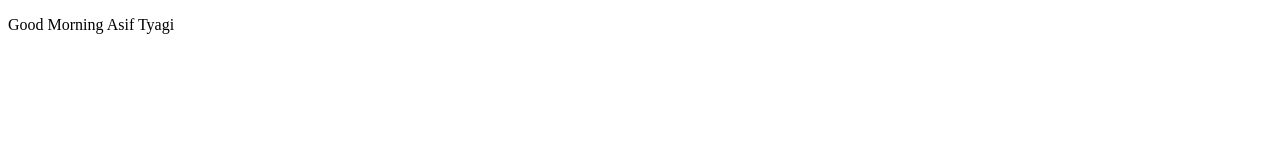
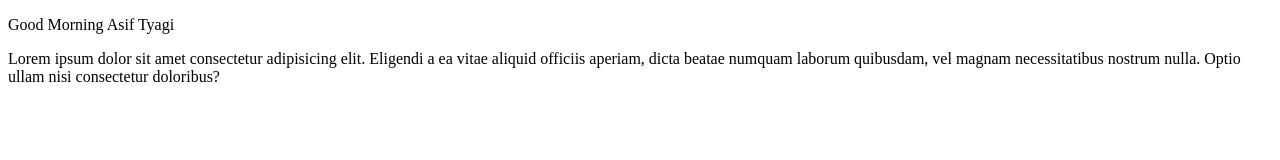
Before and after one commit to Tyagiboy0033/project, a plain HTML site: page index.html in a window 1280 px wide. Drawn offline with Linux system fonts and the light colour scheme.

Commit message:
paragraph changing lorem vala...

```diff
--- a/index.html
+++ b/index.html
@@ -10,6 +10,9 @@
 
 <body>
   <p>Good Morning Asif Tyagi</p>
+  <p>Lorem ipsum dolor sit amet consectetur adipisicing elit. Eligendi a ea vitae aliquid officiis aperiam, dicta beatae
+    numquam laborum quibusdam,
+    vel magnam necessitatibus nostrum nulla. Optio ullam nisi consectetur doloribus?</p>
 
 </body>
 
```
